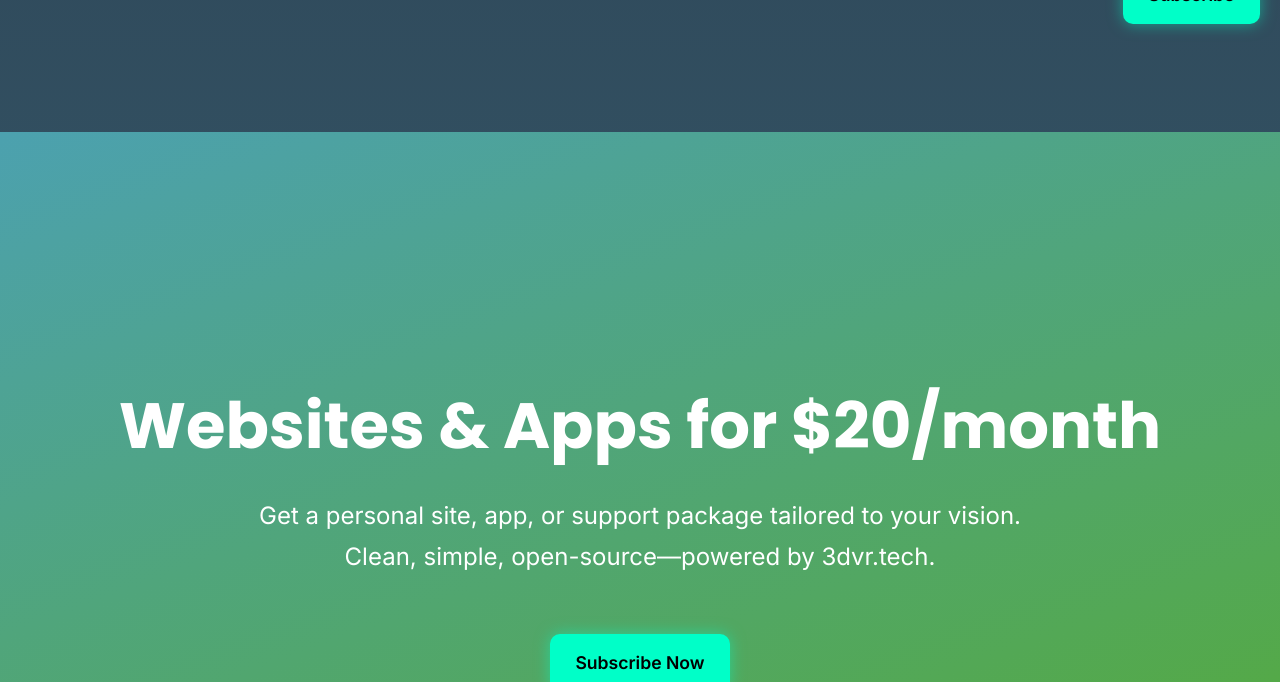
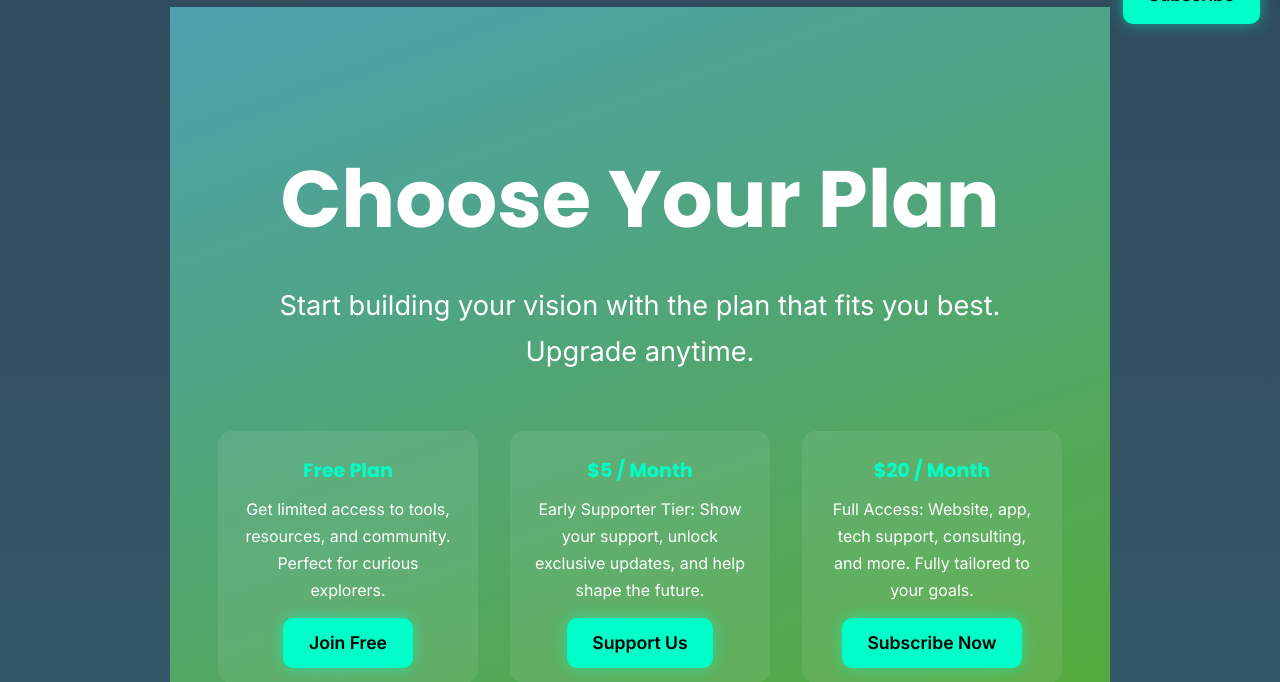
Before and after one commit to tmsteph/3dvr-web, a plain HTML site: page index.html in a window 1280 px wide. Shown: the part 756-1438 px from the top of the page. Drawn offline with Linux system fonts and the light colour scheme.

Commit message:
Update index.html subscribe section
add $0 and $5 plans

```diff
--- a/index.html
+++ b/index.html
@@ -247,12 +247,28 @@
     <img src="3DVR.png" alt="3dvr.tech logo" />
     <h2>Build the Future</h2>
     <p>Open-source tech for digital nomads, creators, and explorers.</p>
-  </section>
-    <section id="subscribe" style="background: var(--bg-subscribe);">
-    <h2>Websites & Apps for $20/month</h2>
-    <p>Get a personal site, app, or support package tailored to your vision. Clean, simple, open-source—powered by 3dvr.tech.</p>
-    <a href="https://buy.stripe.com/9AQ7uvfne7FZb1SaEE" target="_blank" class="sticky-cta" style="position: static; margin-top: 2rem;">Subscribe Now</a>
-  </section>
+<section id="subscribe" style="background: var(--bg-subscribe);">
+  <h2>Choose Your Plan</h2>
+  <p>Start building your vision with the plan that fits you best. Upgrade anytime.</p>
+  <div class="card-grid">
+    <div class="card">
+      <h3>Free Plan</h3>
+      <p>Get limited access to tools, resources, and community. Perfect for curious explorers.</p>
+      <a href="https://portal.3dvr.tech/" target="_blank" class="sticky-cta" style="position: static; margin-top: 1rem;">Join Free</a>
+    </div>
+    <div class="card">
+      <h3>$5 / Month</h3>
+      <p>Early Supporter Tier: Show your support, unlock exclusive updates, and help shape the future.</p>
+      <a href="https://buy.stripe.com/28EcN599Q2dJbFdh2Qc7u07" target="_blank" class="sticky-cta" style="position: static; margin-top: 1rem;">Support Us</a>
+    </div>
+    <div class="card">
+      <h3>$20 / Month</h3>
+      <p>Full Access: Website, app, tech support, consulting, and more. Fully tailored to your goals.</p>
+      <a href="https://buy.stripe.com/9AQ7uvfne7FZb1SaEE" target="_blank" class="sticky-cta" style="position: static; margin-top: 1rem;">Subscribe Now</a>
+    </div>
+  </div>
+</section>
+
 
   <section id="features" style="background: var(--bg-features);">
     <h2>What You Get</h2>
```
